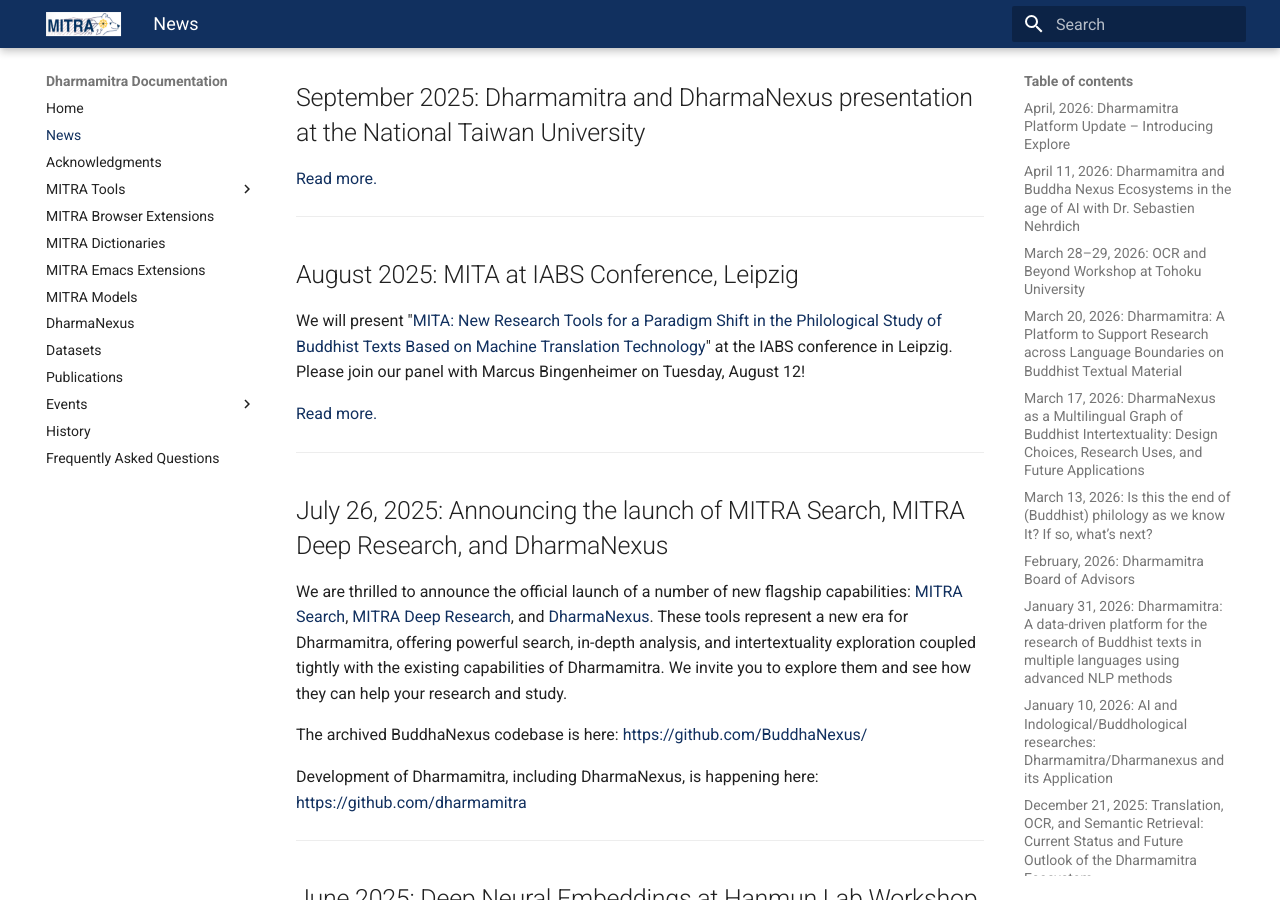
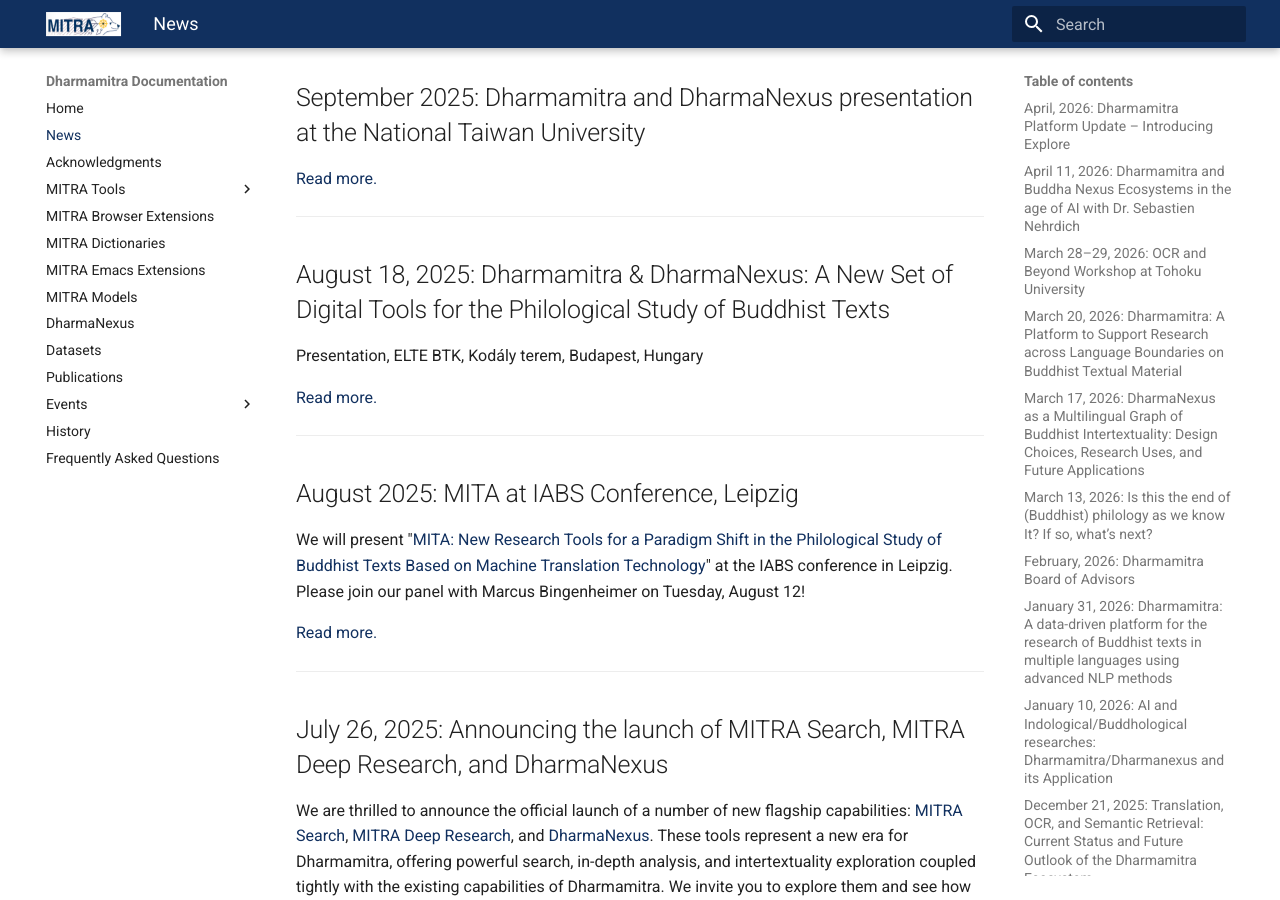
Before and after one commit to dharmamitra/dharmamitra-guides, an MkDocs documentation site: the page built from docs/news.md, in a window 1280 px wide and 900 px high, scrolled down 8051 px. Built offline with MkDocs 1.6.1 and Material for MkDocs 9.7.7, drawn with Linux system fonts in a browser that asks for light colours.

Commit message:
Update news.md

```diff
--- a/docs/news.md
+++ b/docs/news.md
@@ -182,6 +182,14 @@
 
 ---
 
+## August 18, 2025: Dharmamitra & DharmaNexus: A New Set of Digital Tools for the Philological Study of Buddhist Texts
+
+Presentation, ELTE BTK, Kodály terem, Budapest, Hungary
+
+[Read more.](events/invited_talks.md)
+
+---
+
 ## August 2025: MITA at IABS Conference, Leipzig
 
 We will present "[MITA: New Research Tools for a Paradigm Shift in the Philological Study of Buddhist Texts Based on Machine Translation Technology](https://conference.uni-leipzig.de/iabs2025/academic-program/)" at the IABS conference in Leipzig. Please join our panel with Marcus Bingenheimer on Tuesday, August 12!
```
